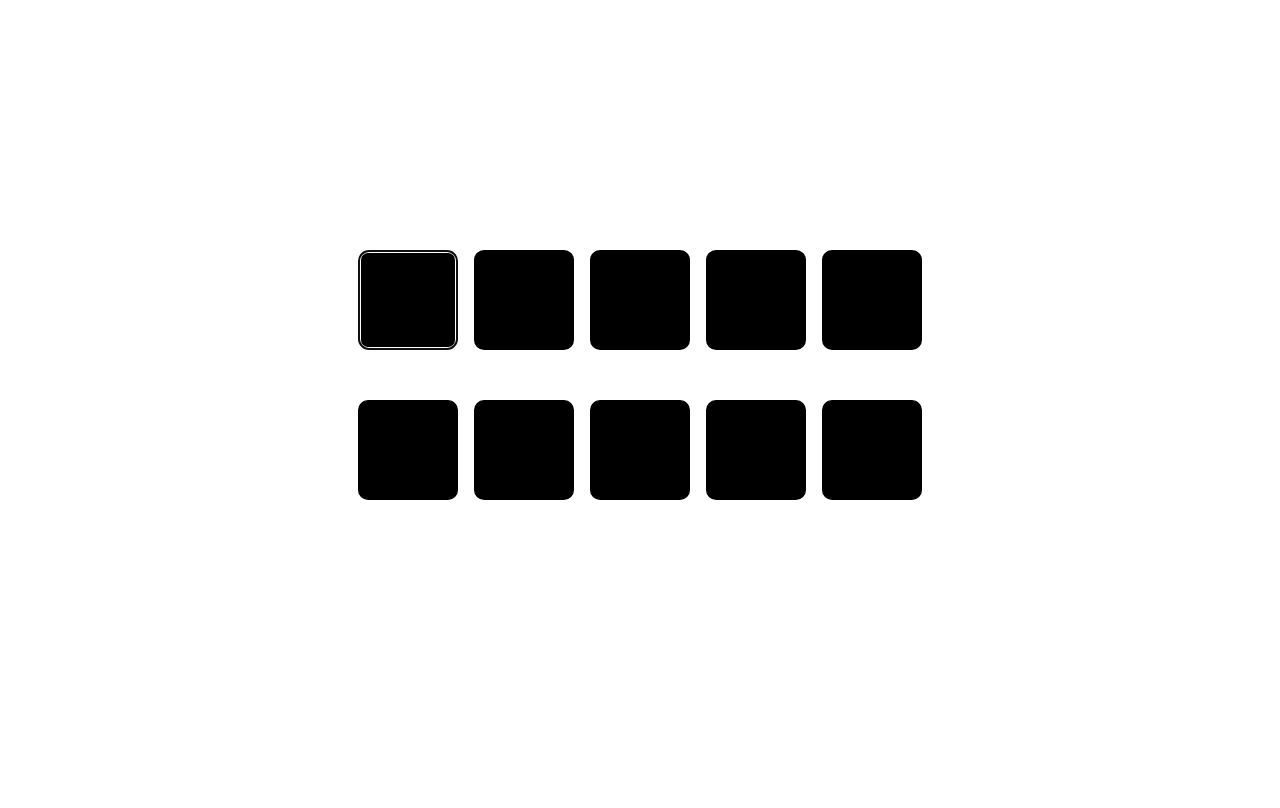
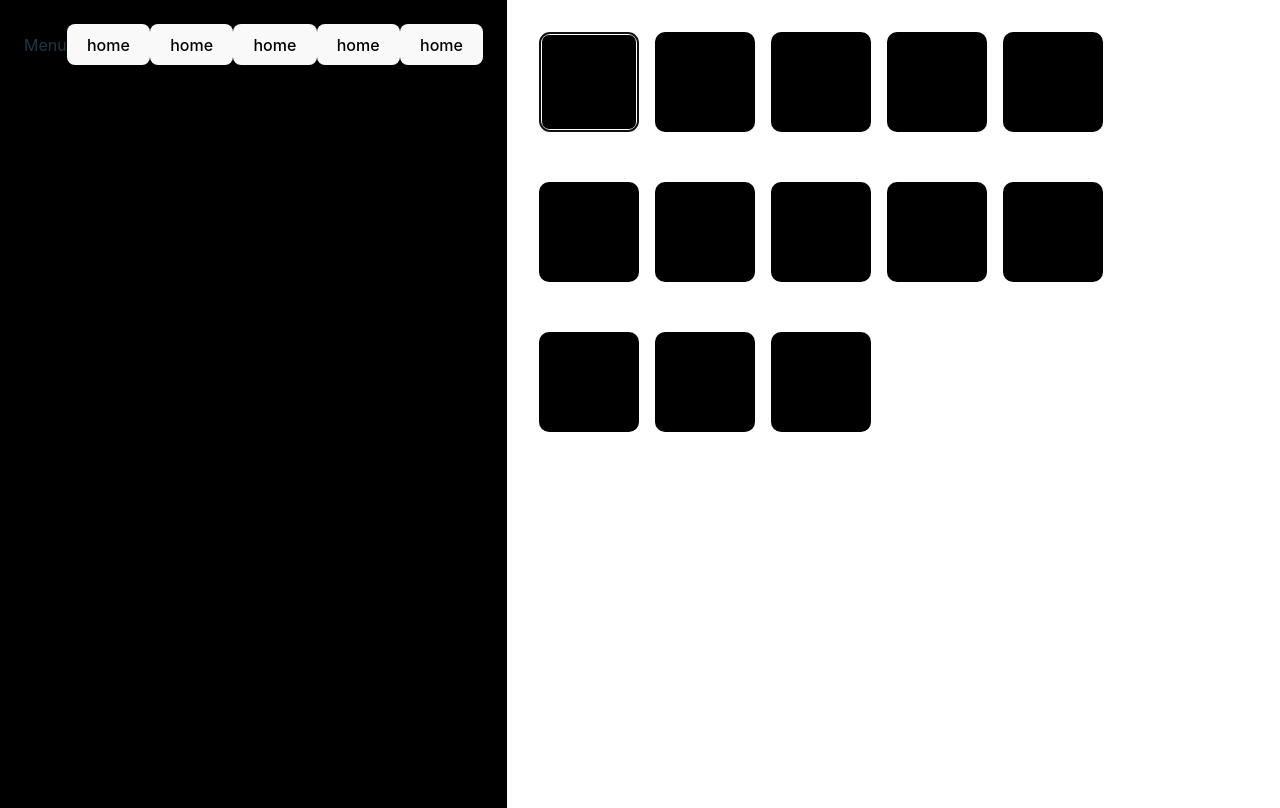
Before and after one commit to AlexsanderKevin/hubemu, a React (Vite) app: page / in a window 1280 px wide. Built offline with nearby package versions, Linux system fonts and the light colour scheme.

Commit message:
finished the navigation basics

```diff
--- a/index.html
+++ b/index.html
@@ -6,7 +6,7 @@
     <meta name="viewport" content="width=device-width, initial-scale=1.0" />
     <title>Vite + React + TS</title>
   </head>
-  <body>
+  <body style="">
     <div id="root"></div>
     <script type="module" src="/src/main.tsx"></script>
   </body>
--- a/src/App.css
+++ b/src/App.css
@@ -1,7 +1,6 @@
 #root {
   max-width: 1280px;
-  margin: 0 auto;
-  padding: 2rem;
+  margin: 0;
   text-align: center;
 }
 
@@ -34,3 +33,12 @@
   scale: .9;
   transition: .2s;
 }
+
+.body {
+  display: flex;
+}
+
+.body main {
+  flex: 1;
+  padding: 2rem;
+}
--- a/src/App.jsx
+++ b/src/App.jsx
@@ -1,4 +1,5 @@
 import './App.css'
+import Menu from './components/Menu/Menu'
 import { GamepadProvider } from './context/Gamepad'
 import { useEffect } from 'react'
 
@@ -19,6 +20,9 @@ function App() {
 
   return (
     <GamepadProvider>
+      <div className='body'>
+        <Menu/>
+        <main>
           <div data-navigation-index="0" data-orientation="horizontal" className='navigation-container horizontal'>
             <button className='navigation-item'>item</button>
             <button className='navigation-item'>item</button>
@@ -34,6 +38,14 @@ function App() {
             <button className='navigation-item'>item</button>
             <button className='navigation-item' onClick={sendRequest} >Kingdom Hearts</button>
           </div>
+
+          <div data-navigation-index="2" data-orientation="horizontal" className='navigation-container horizontal'>
+            <button className='navigation-item'>item</button>
+            <button className='navigation-item'>item</button>
+            <button className='navigation-item' onClick={sendRequest} >Kingdom Hearts</button>
+          </div>
+        </main>
+      </div>
     </GamepadProvider>
   )
 }
--- /dev/null
+++ b/src/components/Menu/Menu.jsx
@@ -0,0 +1,14 @@
+import styles from './Menu.module.css'
+
+export default function Menu() {
+  return (
+    <aside className={styles.menu}>
+      Menu
+      <button>home</button>
+      <button>home</button>
+      <button>home</button>
+      <button>home</button>
+      <button>home</button>
+    </aside>
+  )
+}
--- /dev/null
+++ b/src/components/Menu/Menu.module.css
@@ -0,0 +1,5 @@
+.menu {
+  background-color: black;
+  padding: 1.5rem;
+  height: 95dvh;
+}
--- a/src/context/Gamepad.jsx
+++ b/src/context/Gamepad.jsx
@@ -68,12 +68,22 @@ export const GamepadProvider = ({children}) => {
 
   useEffect(() => {
     const container = document.querySelector(`[data-navigation-index="${containerIndex}"]`)
-    const item = container.querySelectorAll('.navigation-item')[activeItemIndex]
+    const newMaxItems = container.querySelectorAll('.navigation-item').length
+
+    setMaxItems(newMaxItems)
+    setMaxContainers(document.querySelectorAll('.navigation-container').length)
+    setOrientation(container.getAttribute('data-orientation'))
+
+    let item
+    if (activeItemIndex >= newMaxItems) {
+      item = container.querySelectorAll('.navigation-item')[newMaxItems - 1]
+      setActiveItemIndex(newMaxItems - 1)
+    }
+    else {
+      item = container.querySelectorAll('.navigation-item')[activeItemIndex]
+    }
     item.focus()
 
-    setMaxItems(container.querySelectorAll('.navigation-item').length)
-    setMaxContainers(document.querySelectorAll('.navigation-container').length)
-    setOrientation(container.getAttribute('data-orientation'))
   }, [ containerIndex, activeItemIndex ])
 
   useEffect(() => {
--- a/src/index.css
+++ b/src/index.css
@@ -25,8 +25,9 @@ a:hover {
 
 body {
   margin: 0;
+  padding: 0;
   display: flex;
-  place-items: center;
+  /* place-items: center; */
   min-width: 320px;
   min-height: 100vh;
 }
```
Lines whose indentation alone changed are shown as unchanged.
